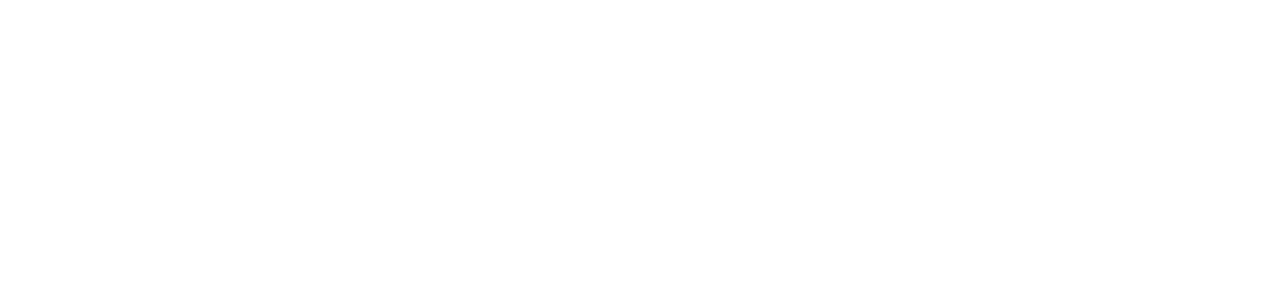
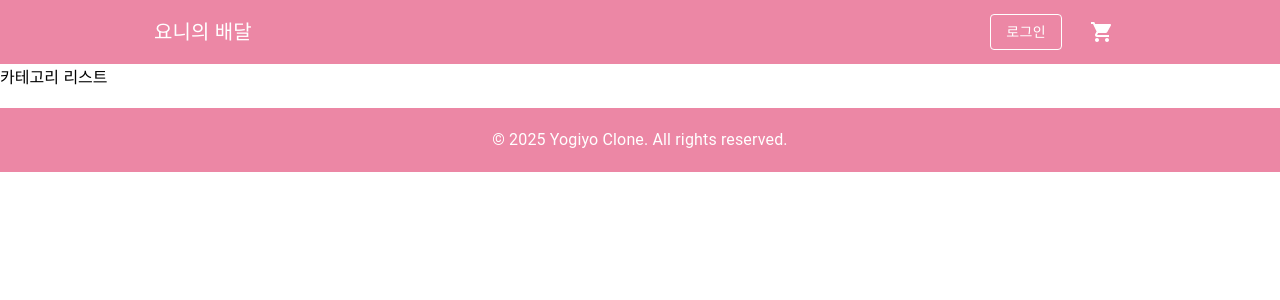
Before and after one commit to go3o3o/delivery_web, a React (Create React App) app in the folder client/: page / in a window 1280 px wide. Shown: the top 300 px of the page. Built offline with nearby package versions, Linux system fonts and the light colour scheme.

Commit message:
[Add] initial frame

```diff
--- a/client/src/App.tsx
+++ b/client/src/App.tsx
@@ -1,17 +1,22 @@
 import "./App.css";
 
 import React, { Component } from "react";
-import { Layout } from "antd";
-import { Route, Routes } from "react-router-dom";
+import { Routes, Route, Navigate } from "react-router-dom";
+
+import Header from "./component/Header";
+import HomePage from "./pages/HomePage/HomePage";
+import Footer from "./component/Footer";
 
 export default class App extends Component {
   render() {
     return (
-      <Layout>
+      <div>
+        <Header cartItemCount={0} />
         <Routes>
-          <Route path="/" />
+          <Route path="/" element={<HomePage />} />
         </Routes>
-      </Layout>
+        <Footer />
+      </div>
     );
   }
 }
--- /dev/null
+++ b/client/src/component/Footer.tsx
@@ -0,0 +1,24 @@
+import React, { CSSProperties } from "react";
+import { Box, Typography } from "@mui/material";
+
+import { colorHex, colors } from "../constants";
+
+function Footer() {
+  return (
+    <Box
+      sx={{
+        backgroundColor: colorHex.RED,
+        color: "white",
+        textAlign: "center",
+        padding: "20px",
+        marginTop: "20px",
+      }}
+    >
+      <Typography variant="body1">
+        &copy; 2025 Yogiyo Clone. All rights reserved.
+      </Typography>
+    </Box>
+  );
+}
+
+export default Footer;
--- /dev/null
+++ b/client/src/component/Header.tsx
@@ -0,0 +1,75 @@
+import React, { CSSProperties, KeyboardEvent } from "react";
+import { useNavigate } from "react-router-dom";
+import {
+  AppBar,
+  Toolbar,
+  Typography,
+  Button,
+  IconButton,
+  Badge,
+  Box,
+} from "@mui/material";
+import ShoppingCartIcon from "@mui/icons-material/ShoppingCart";
+
+import { colorHex, colors } from "../constants";
+
+type HeaderProps = {
+  cartItemCount: number; // 장바구니에 담긴 아이템 수
+};
+
+const Header: React.FC<HeaderProps> = ({ cartItemCount }) => {
+  const navigate = useNavigate();
+
+  return (
+    <AppBar position="static" style={styles.container}>
+      <Box
+        sx={{
+          maxWidth: 1020,
+          minWidth: 320,
+          width: "100%",
+          margin: "0 auto",
+        }}
+      >
+        <Toolbar>
+          <Typography
+            variant="h6"
+            noWrap
+            component="div"
+            sx={{ flexGrow: 1, cursor: "pointer" }}
+            onClick={() => navigate("/")}
+          >
+            요니의 배달
+          </Typography>
+
+          <Button
+            color="inherit"
+            variant="outlined"
+            onClick={() => navigate("/login")}
+          >
+            로그인
+          </Button>
+
+          <IconButton
+            size="large"
+            color="inherit"
+            onClick={() => navigate("/cart")}
+            style={styles.cartButton}
+            sx={{ marginLeft: 2 }}
+          >
+            <Badge badgeContent={cartItemCount} color="error">
+              <ShoppingCartIcon />
+            </Badge>
+          </IconButton>
+        </Toolbar>
+      </Box>
+    </AppBar>
+  );
+};
+
+const styles: { [key: string]: CSSProperties } = {
+  container: {
+    backgroundColor: colorHex.RED,
+  },
+};
+
+export default Header;
--- /dev/null
+++ b/client/src/constants/colors.ts
@@ -0,0 +1,28 @@
+const colors = {
+  BAEMIN: "#5FBEBB",
+  PINK_200: "#FAE2E9",
+  PINK_400: "#EC87A5",
+  PINK_500: "#BF5C79",
+  PINK_700: "#C63B64",
+  BLUE_500: "#0D8AFF",
+  RED_500: "#FF5F5F",
+  RED_300: "#FFB4B4",
+  BLUE_400: "#B4E0FF",
+  GREEN_400: "#CCE6BA",
+  YELLOW_400: "#FFE594",
+  YELLOW_500: "#FACC15",
+  PURPLE_400: "#C4C4E7",
+
+  UNCHANGE_WHITE: "#FFF",
+  UNCHANGE_BLACK: "#000",
+};
+
+const colorHex = {
+  RED: colors.PINK_400,
+  BLUE: colors.BLUE_400,
+  GREEN: colors.GREEN_400,
+  YELLOW: colors.YELLOW_400,
+  PURPLE: colors.PURPLE_400,
+} as const;
+
+export { colors, colorHex };
--- /dev/null
+++ b/client/src/constants/index.ts
@@ -0,0 +1 @@
+export * from "./colors";
--- /dev/null
+++ b/client/src/pages/HomePage/HomePage.tsx
@@ -0,0 +1,27 @@
+import React, { Component, CSSProperties } from "react";
+import { colorHex, colors } from "../../constants";
+
+import ShopCategoryList from "./ShopCategoryList";
+
+type InjectedProps = {};
+
+export default class HomePage extends Component<InjectedProps> {
+  render() {
+    return (
+      <div style={styles.container}>
+        <ShopCategoryList />
+      </div>
+    );
+  }
+}
+
+const styles: { [key: string]: CSSProperties } = {
+  container: {
+    backgroundColor: colors.UNCHANGE_WHITE,
+    position: "relative",
+    height: "100%",
+    width: "100%",
+    alignItems: "center",
+    minWidth: 850,
+  },
+};
--- /dev/null
+++ b/client/src/pages/HomePage/ShopCategoryList.tsx
@@ -0,0 +1,10 @@
+import React, { Component, CSSProperties } from "react";
+import { Link } from "react-router-dom";
+
+type InjectedProps = {};
+
+export default class ShopCategoryList extends Component<InjectedProps> {
+  render() {
+    return <div>카테고리 리스트</div>;
+  }
+}
```
Also changed, not shown: client/package.json (+10 -2 lines).
